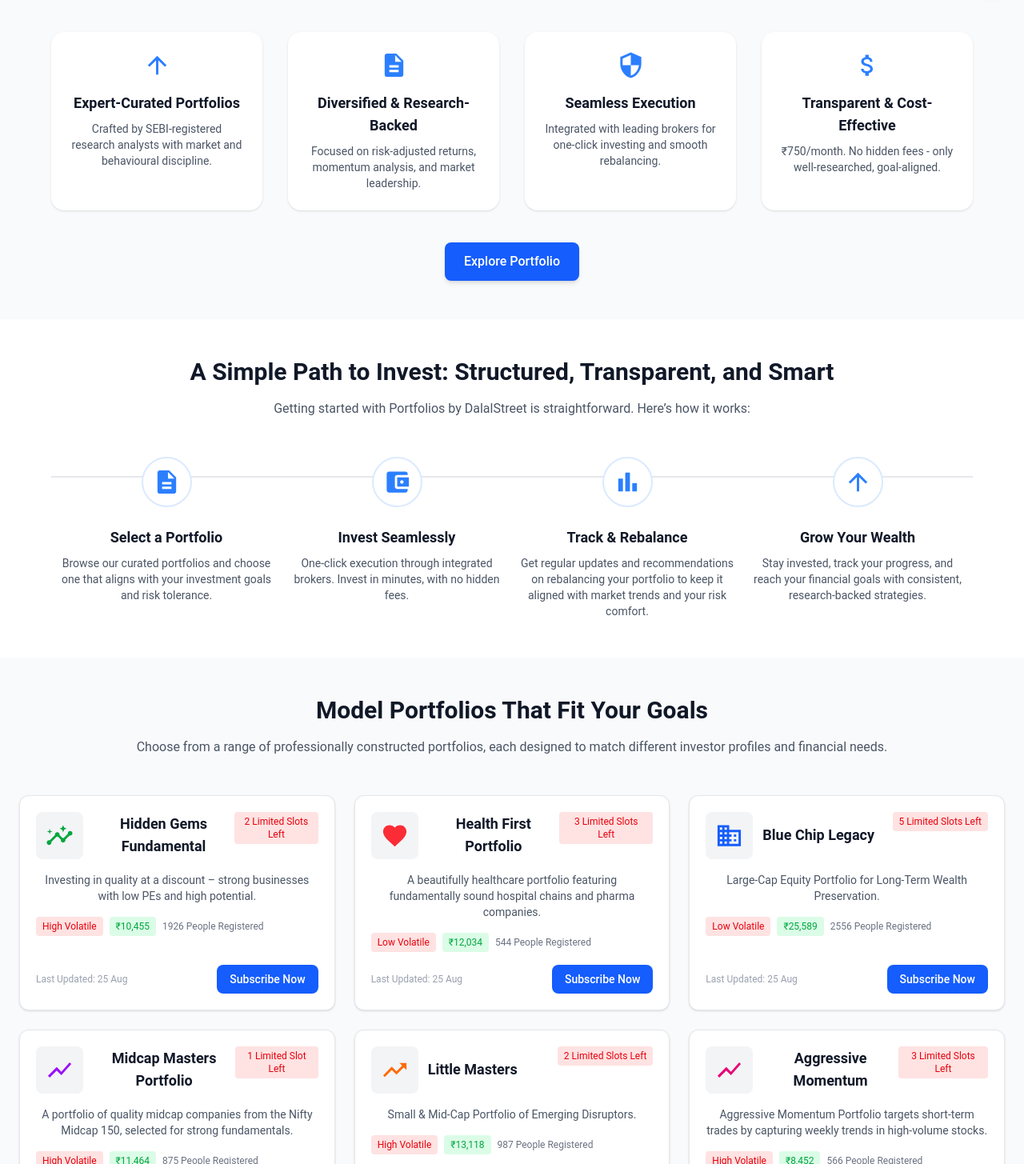
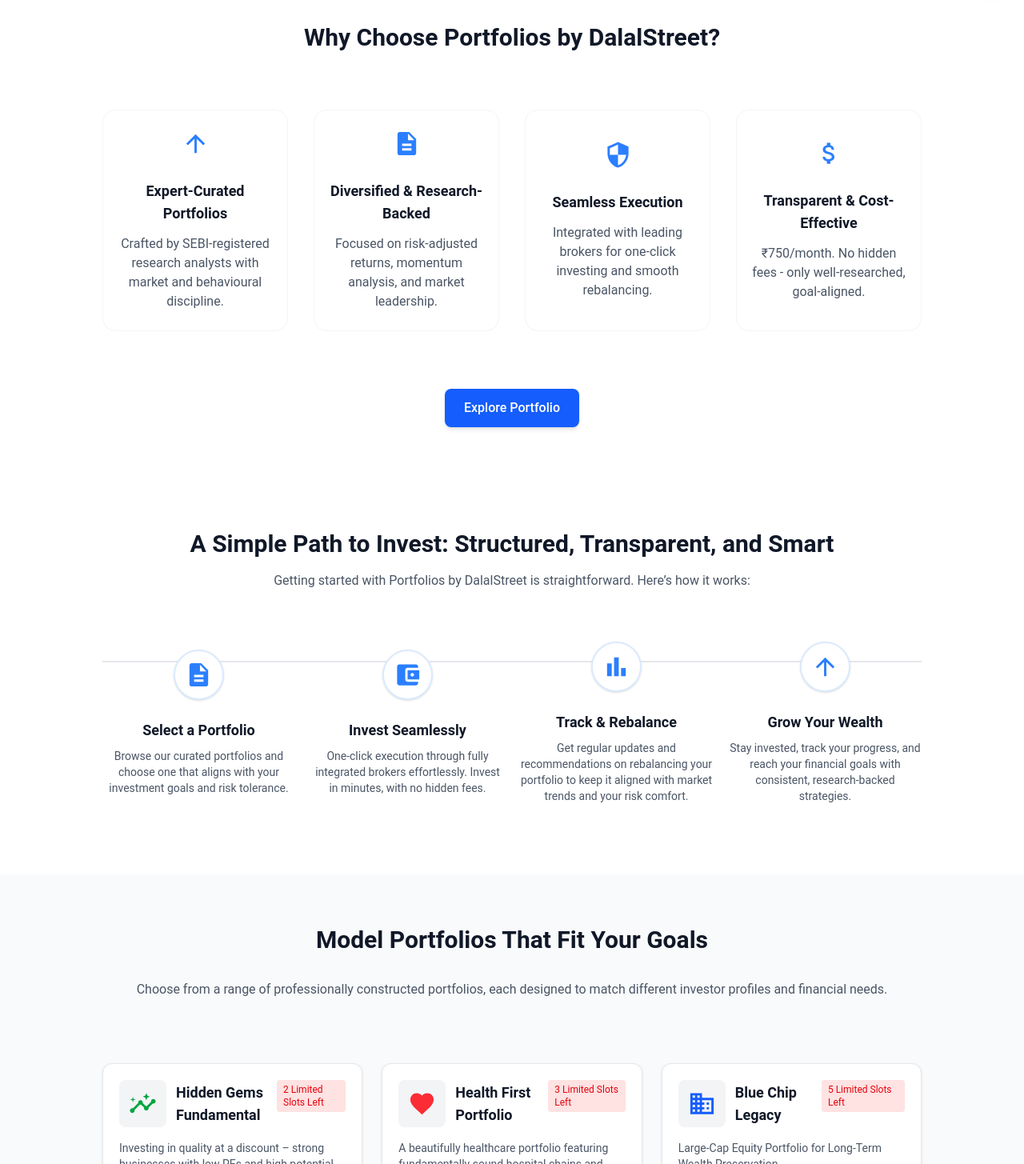
Before and after one commit to Coader-Sasmi/dalal-street-frontend, a Next.js app: page /dalalfolios in a window 1280 px wide. Shown: the part 775-2230 px from the top of the page at 80% size. Built offline with nearby package versions, Linux system fonts and the light colour scheme.

Commit message:
DalalFolio Page Responsive done

```diff
--- a/src/app/dalalfolios/page.tsx
+++ b/src/app/dalalfolios/page.tsx
@@ -2,19 +2,17 @@
 import FAQ from '@/components/streetfolios/FAQ'
 import InvestmentSteps from '@/components/streetfolios/InvestmentSteps'
 import ModelPortfolios from '@/components/streetfolios/ModelPortfolios'
-import Testimonials from '@/components/streetfolios/Testimonials'
 import WhyChoosePortfolios from '@/components/streetfolios/WhyChoose'
-import React from 'react'
 
 export default function page() {
   return (
-    <div>
+    <>
       <CuratedPortfolioSection/>
       <WhyChoosePortfolios/>
       <InvestmentSteps/>
       <ModelPortfolios/>
-      <Testimonials/>
+      {/* <Testimonials/> */}
       <FAQ/>
-    </div>
+    </>
   )
 }
--- a/src/components/home/ResearchCalls.tsx
+++ b/src/components/home/ResearchCalls.tsx
@@ -5,7 +5,7 @@
 
 export default function ResearchCalls() {
   return (
-    <section className="main-container bg-white py-12">
+    <section className="main-container bg-white py-32">
       <div className="flex lg:flex-row flex-col justify-between gap-10 items-center">
 
         {/* Left Section */}
@@ -28,10 +28,10 @@
         {/* Right Section */}
         <div className="relative">
           <Image
-            src="/home1.webp"
+            src="/HeroBg.jpg"
             alt="Research Calls"
             width={700}
-            height={600}
+            height={800}
             className="rounded-2xl shadow "
           />
 
@@ -58,12 +58,12 @@
             </a>
           </div> */}
                 {/* Dots Navigation */}
-      <div className="flex justify-center mt-6 space-x-2">
+      {/* <div className="flex justify-center mt-6 space-x-2">
         <span className="w-2 h-2 bg-gray-400 rounded-full"></span>
         <span className="w-2 h-2 bg-gray-400 rounded-full"></span>
         <span className="w-2 h-2 bg-blue-600 rounded-full"></span>
         <span className="w-2 h-2 bg-gray-400 rounded-full"></span>
-      </div>
+      </div> */}
         </div>
 
       </div>
--- a/src/components/streetfolios/CuratedPortfolioSection.tsx
+++ b/src/components/streetfolios/CuratedPortfolioSection.tsx
@@ -1,13 +1,13 @@
 "use client";
 
 import Image from "next/image";
-import React from "react";
 
 const CuratedPortfolioSection = () => {
   return (
     <section
-      className="w-full bg-gradient-to-b from-white to-[#f6faff] py-12 md:py-20 px-4 md:px-16 flex flex-col md:flex-row items-center justify-between gap-10 rounded-3xl shadow-sm"
+      className="w-full bg-gradient-to-b from-white to-[#f6faff] py-12 md:py-20 "
     >
+      <div className="main-container flex flex-col md:flex-row items-center justify-between gap-10">
       {/* Left Content */}
       <div className="md:w-1/2 text-center md:text-left">
         <h2 className="text-3xl md:text-5xl font-bold leading-tight text-gray-900">
@@ -40,6 +40,8 @@
           />
         </div>
       </div>
+      </div>
+
     </section>
   );
 };
--- a/src/components/streetfolios/FAQ.tsx
+++ b/src/components/streetfolios/FAQ.tsx
@@ -48,11 +48,12 @@
   };
 
   return (
-    <section className="bg-white py-16 px-6">
-      <div className="max-w-3xl mx-auto">
-        <h2 className="text-3xl font-bold text-gray-900 mb-8 text-center">
+    <section className="main-container py-16 flex flex-col justify-center w-full items-center">
+        <h2 className="text-3xl font-bold text-gray-900 mb-10 text-center">
           Got Questions? We’ve Got Answers.
         </h2>
+
+        <div className="lg:w-4/5 py-5">
 
         {faqs.map((faq, index) => (
           <div key={index} className="border-b border-gray-300 py-4">
@@ -72,7 +73,8 @@
             )}
           </div>
         ))}
-      </div>
+        </div>
+
     </section>
   );
 }
--- a/src/components/streetfolios/InvestmentSteps.tsx
+++ b/src/components/streetfolios/InvestmentSteps.tsx
@@ -1,5 +1,10 @@
 "use client";
-import { AccountBalanceWallet, ArrowUpward, BarChart, Description } from "@mui/icons-material";
+import {
+  AccountBalanceWallet,
+  ArrowUpward,
+  BarChart,
+  Description,
+} from "@mui/icons-material";
 
 export default function InvestmentSteps() {
   const steps = [
@@ -11,7 +16,7 @@
     {
       icon: <AccountBalanceWallet fontSize="large" className="text-blue-500" />,
       title: "Invest Seamlessly",
-      desc: "One-click execution through integrated brokers. Invest in minutes, with no hidden fees.",
+      desc: "One-click execution through fully integrated brokers effortlessly. Invest in minutes, with no hidden fees.",
     },
     {
       icon: <BarChart fontSize="large" className="text-blue-500" />,
@@ -26,33 +31,42 @@
   ];
 
   return (
-    <section className="bg-white py-12 px-6">
-      <div className="max-w-6xl mx-auto text-center">
-        <h2 className="text-3xl font-bold text-gray-900 mb-4">
+    <section className="main-container py-16">
+      <div className="flex flex-col gap-4 justify-center items-center text-center">
+        <h2 className="text-2xl sm:text-3xl font-bold text-gray-900">
           A Simple Path to Invest: Structured, Transparent, and Smart
         </h2>
-        <p className="text-gray-600 mb-12">
+        <p className="text-gray-600 mb-12 ">
           Getting started with Portfolios by DalalStreet is straightforward. Here’s how it works:
         </p>
 
-        {/* Step Timeline */}
-        <div className="relative flex justify-between items-start">
-          {/* Horizontal Line */}
-          <div className="absolute top-6 left-0 w-full h-0.5 bg-gray-200"></div>
+        {/* Timeline */}
+        <div className="relative w-full">
+          {/* Horizontal Line for Desktop */}
+          <div className="hidden md:block absolute top-6 left-0 w-full h-0.5 bg-gray-200"></div>
 
+          <div className="flex flex-col md:flex-row justify-between items-center gap-12 md:gap-5">
         {steps.map((step, index) => (
-            <div key={index} className="relative w-1/4 flex flex-col items-center px-2">
+          <div
+            key={index}
+            className="relative w-full md:w-1/4 flex flex-col items-center text-center"
+          >
             {/* Circle with Icon */}
-              <div className="bg-white border-2 border-blue-100 rounded-full p-3 z-10">
+            <div className="bg-white border-2 border-blue-100 rounded-full p-3 z-10 shadow-sm">
               {step.icon}
             </div>
+
             {/* Text */}
-              <div className="mt-6">
-                <h3 className="text-lg font-semibold text-gray-900">{step.title}</h3>
-                <p className="text-sm text-gray-600 mt-2">{step.desc}</p>
+            <div className="py-6 flex flex-col gap-2 items-center">
+              <h3 className="text-base sm:text-lg font-semibold text-gray-900">
+                {step.title}
+              </h3>
+              <p className="text-sm text-gray-600 max-w-xs">{step.desc}</p>
             </div>
           </div>
         ))}
+
+          </div>
         </div>
       </div>
     </section>
--- a/src/components/streetfolios/ModelPortfolios.tsx
+++ b/src/components/streetfolios/ModelPortfolios.tsx
@@ -1,9 +1,9 @@
 "use client";
 import {
+  Business,
+  Favorite,
   Insights,
-  Favorite,
   ShowChart,
-  Business,
   TrendingUp,
 } from "@mui/icons-material";
 
@@ -82,15 +82,17 @@
   ];
 
   return (
-    <section className="bg-gray-50 py-12 px-6">
-      <div className="max-w-7xl mx-auto text-center">
-        <h2 className="text-3xl font-bold text-gray-900 mb-4">
+    <section className="bg-gray-50">
+      <div className="main-container py-16 flex flex-col justify-center items-center gap-8">
+        <div className="flex flex-col justify-center items-center gap-4">
+        <h2 className="text-3xl font-bold text-gray-900 mb-4 text-center">
           Model Portfolios That Fit Your Goals
         </h2>
-        <p className="text-gray-600 mb-12">
+        <p className="text-gray-600 md:mb-12 mb-5 text-center">
           Choose from a range of professionally constructed portfolios, each
           designed to match different investor profiles and financial needs.
         </p>
+        </div>
 
         {/* Grid */}
         <div className="grid grid-cols-1 md:grid-cols-2 lg:grid-cols-3 gap-6">
--- a/src/components/streetfolios/WhyChoose.tsx
+++ b/src/components/streetfolios/WhyChoose.tsx
@@ -26,8 +26,8 @@
   ];
 
   return (
-    <section className="bg-gray-50 py-12 px-6">
-      <div className="max-w-6xl mx-auto text-center">
+    <section className="main-container py-16">
+      <div className="flex flex-col gap-8 justify-center items-center">
         <h2 className="text-3xl font-bold text-gray-900 mb-10">
           Why Choose Portfolios by DalalStreet?
         </h2>
@@ -36,13 +36,13 @@
           {features.map((item, index) => (
             <div
               key={index}
-              className="bg-white p-6 rounded-2xl shadow hover:shadow-lg transition"
+              className="bg-white px-4 py-6 rounded-2xl border border-gray-100 hover:shadow-lg transition flex flex-col items-center justify-center gap-3"
             >
               <div className="flex justify-center mb-4">{item.icon}</div>
-              <h3 className="text-lg font-semibold text-gray-900 mb-2">
+              <h3 className="text-lg font-semibold text-gray-900 text-center">
                 {item.title}
               </h3>
-              <p className="text-sm text-gray-600">{item.desc}</p>
+              <p className=" text-gray-600 text-center">{item.desc}</p>
             </div>
           ))}
         </div>
```
Also changed, not shown: public/HeroBg.jpg (added). Lines whose indentation alone changed are shown as unchanged.
